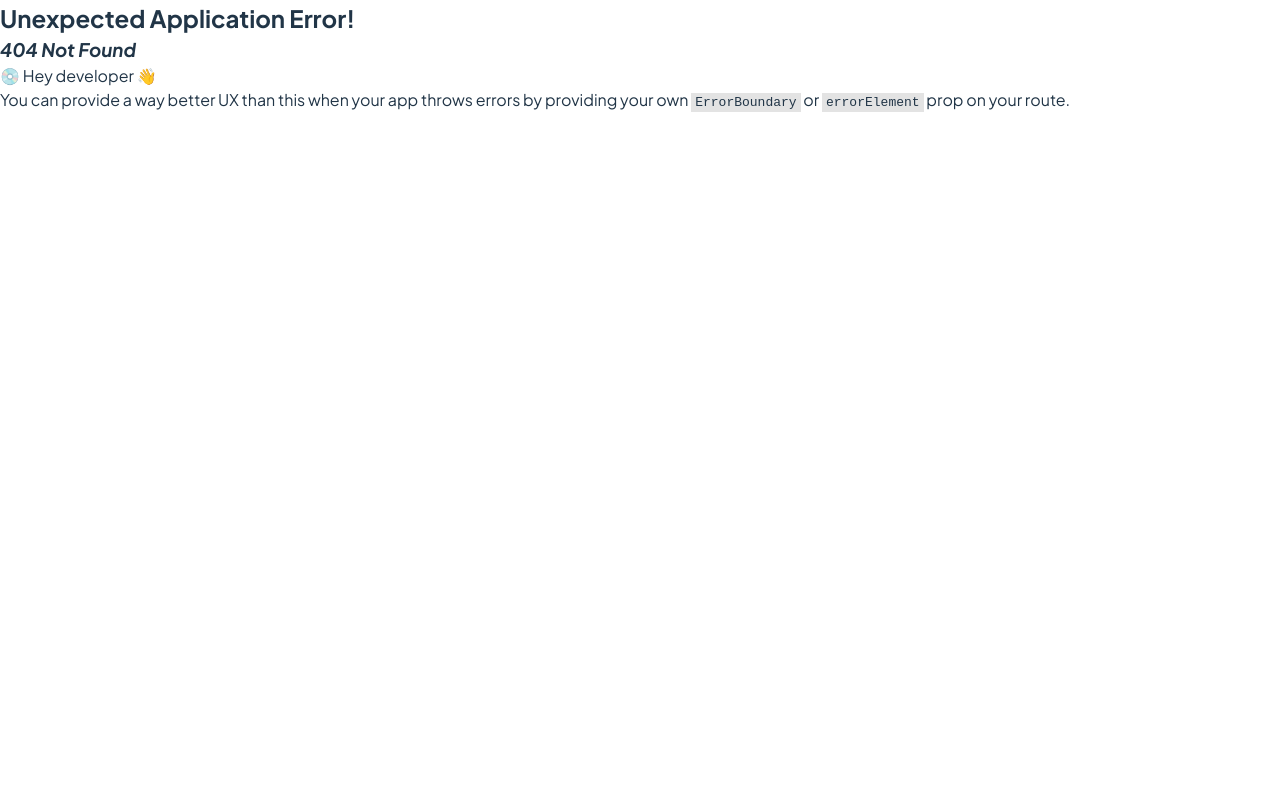
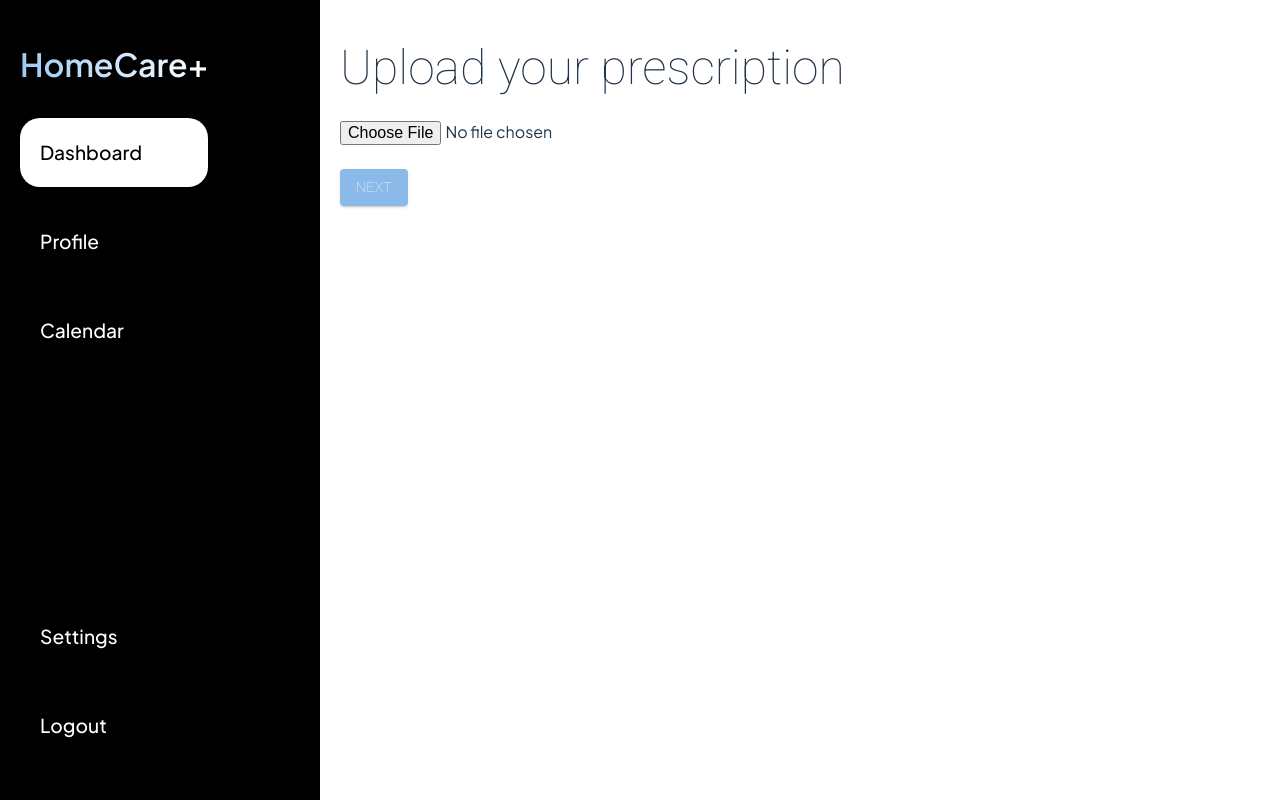
Before and after one commit to nuno-studiographene/depeche-node, a React (Vite) app in the folder nodependents/: page /consumer/booking/transportation/file-upload in a window 1280 px wide. Before the commit this address had no page. Built offline with nearby package versions, Linux system fonts and the light colour scheme.

Commit message:
react router dom

```diff
--- a/nodependents/src/main.jsx
+++ b/nodependents/src/main.jsx
@@ -11,6 +11,7 @@ import Home from "./views/home";
 import DateSelection from "./views/consumer/date-selection";
 import LocationSelection from "./views/consumer/location-selection";
 import Confirmation from "./views/consumer/confirmation";
+import FileUpload from "./views/consumer/file-upload";
 
 const router = createBrowserRouter([
   {
@@ -54,6 +55,10 @@ const router = createBrowserRouter([
     element: <LocationSelection />,
   },
   {
+    path: "/consumer/booking/transportation/file-upload",
+    element: <FileUpload />,
+  },
+  {
     path: "/consumer/booking/transportation/confirmation",
     element: <Confirmation />,
   },
--- a/nodependents/src/views/consumer/confirmation/index.jsx
+++ b/nodependents/src/views/consumer/confirmation/index.jsx
@@ -11,6 +11,8 @@ const Confirmation = () => {
           <Typography id="modal-modal-title" variant="h3" component="h3">
             Review your order
           </Typography>
+
+          <br></br>
 
           <div className="flex">
             <Typography id="modal-modal-title" variant="h5" component="h5">
--- /dev/null
+++ b/nodependents/src/views/consumer/file-upload/index.jsx
@@ -0,0 +1,45 @@
+import { useState } from "react";
+import { Link } from "react-router-dom";
+import { Button } from "@mui/material";
+import Layout from "../../../components/Layout";
+import Typography from "@mui/material/Typography";
+
+const FileUpload = () => {
+  const [file, setFile] = useState(null);
+
+  const handleFileChange = (event) => {
+    setFile(event.target.files[0]);
+  };
+
+  const handleSubmit = (event) => {
+    event.preventDefault();
+    // Handle file upload here
+    console.log(file);
+  };
+
+  return (
+    <Layout>
+      <div id="location-selection-wrapper">
+        <Typography id="modal-modal-title" variant="h3" component="h3">
+          Upload your prescription
+        </Typography>
+
+        <br></br>
+
+        <form onSubmit={handleSubmit}>
+          <input type="file" onChange={handleFileChange} />
+        </form>
+
+        <br></br>
+        <Link
+          to={`/consumer/booking/transportation/confirmation`}
+          className={file !== null ? "active" : "disabled"}
+        >
+          <Button variant="contained">Next</Button>
+        </Link>
+      </div>
+    </Layout>
+  );
+};
+
+export default FileUpload;
--- a/nodependents/src/views/consumer/location-selection/index.jsx
+++ b/nodependents/src/views/consumer/location-selection/index.jsx
@@ -155,7 +155,7 @@ const LocationSelection = () => {
         )}
         <br></br>
         <Link
-          to={`/consumer/booking/transportation/confirmation`}
+          to={`/consumer/booking/transportation/file-upload`}
           className={image === 2 ? "active" : "disabled"}
         >
           <Button variant="contained">Next</Button>
```
